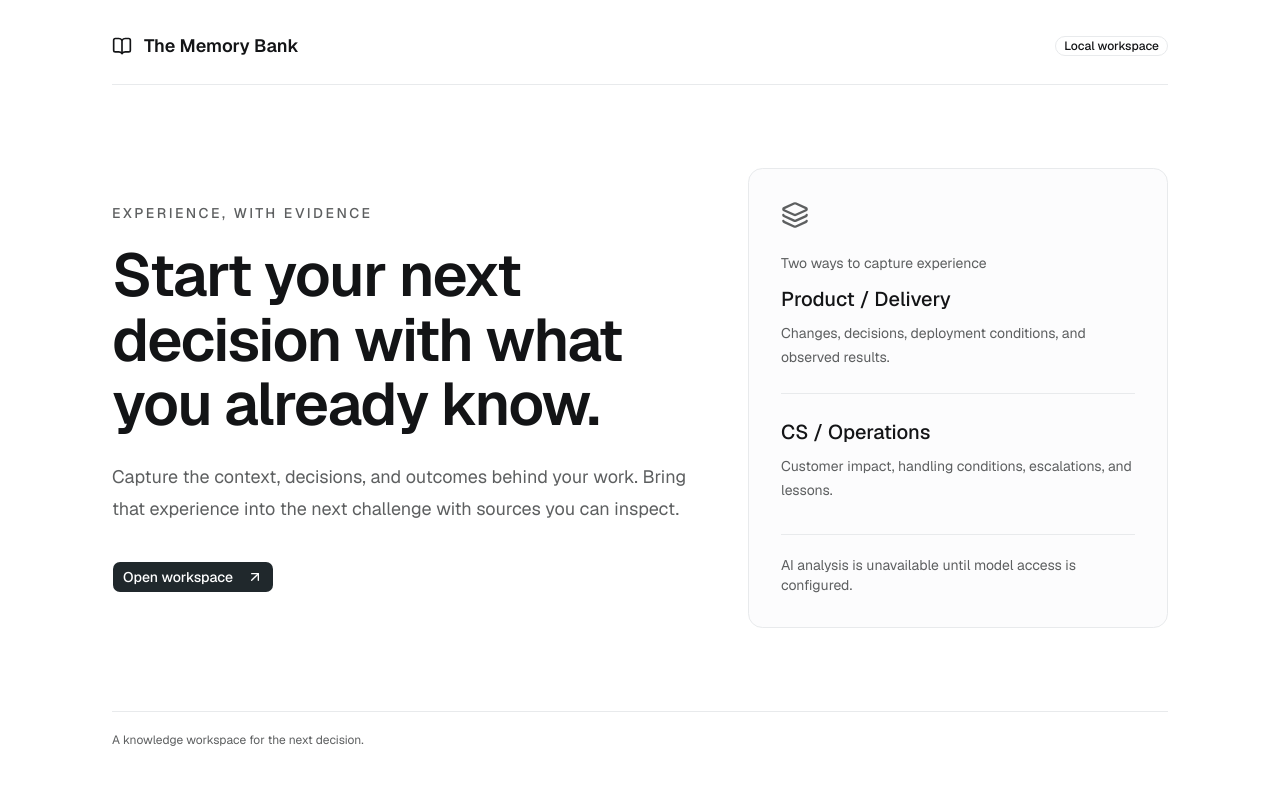
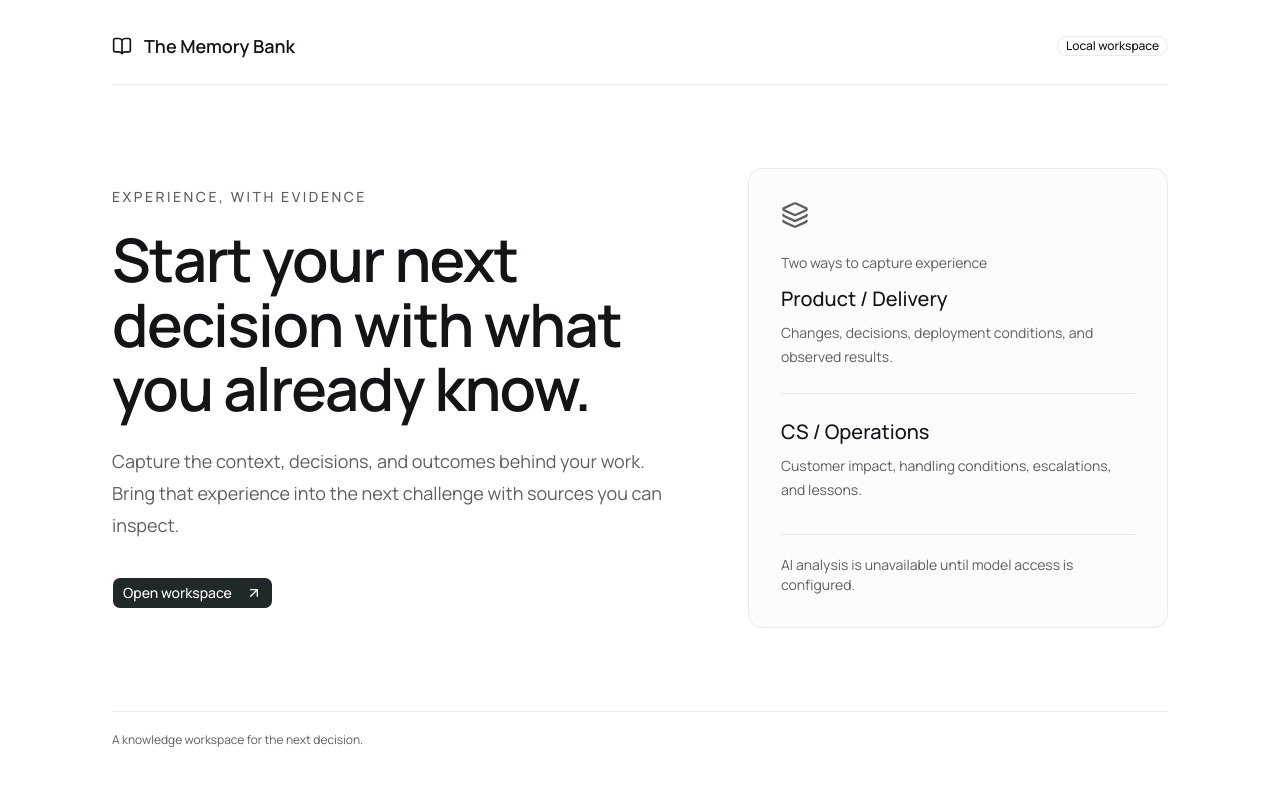
Before and after one commit to hangkhong/memoba, a Next.js app: page / in a window 1280 px wide. Shown: the top 786 px of the page. Built offline with nearby package versions, Linux system fonts and the light colour scheme; no server answers.

Commit message:
Switch the app font to Manrope
Co-Authored-By: Claude Sonnet 5.5 <noreply@anthropic.com>

```diff
--- a/src/app/globals.css
+++ b/src/app/globals.css
@@ -8,7 +8,7 @@
 @theme inline {
   --color-background: var(--background);
   --color-foreground: var(--foreground);
-  --font-sans: var(--font-geist), Arial, sans-serif;
+  --font-sans: var(--font-manrope), Arial, sans-serif;
   --font-mono: ui-monospace, monospace;
   --font-heading: var(--font-sans);
   --color-sidebar-ring: var(--sidebar-ring);
--- a/src/app/layout.tsx
+++ b/src/app/layout.tsx
@@ -1,9 +1,9 @@
 import type { Metadata } from "next";
 import type { ReactNode } from "react";
-import { Geist } from "next/font/google";
+import { Manrope } from "next/font/google";
 import "./globals.css";
 
-const geist = Geist({ subsets: ["latin", "vietnamese"], variable: "--font-geist" });
+const manrope = Manrope({ subsets: ["latin", "vietnamese"], variable: "--font-manrope" });
 
 export const metadata: Metadata = {
   title: "The Memoba",
@@ -11,5 +11,5 @@ export const metadata: Metadata = {
 };
 
 export default function RootLayout({ children }: { children: ReactNode }) {
-  return <html lang="en" className={`${geist.variable} font-sans`}><body className="min-h-screen antialiased">{children}</body></html>;
+  return <html lang="en" className={`${manrope.variable} font-sans`}><body className="min-h-screen antialiased">{children}</body></html>;
 }
```
Also changed, not shown: 1 other file (tests, documents, lock files or other folders).
